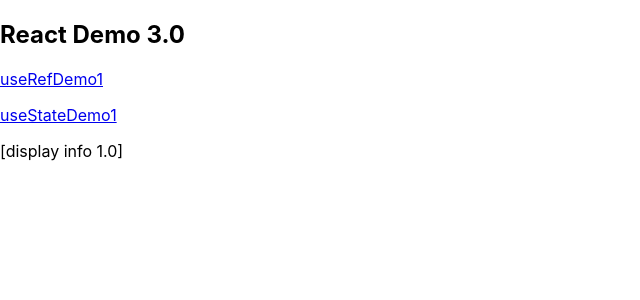
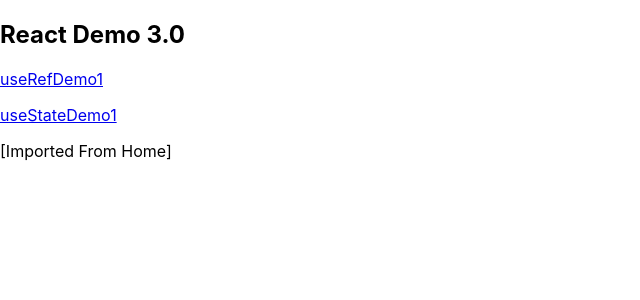
Before and after one commit to NatGallagher/React-Demos, a React (Create React App) app in the folder react-demo-app-v7/: page / in a window 1280 px wide. Shown: the top 300 px of the page, without its empty margins (0-640 px from the left). Built offline with nearby package versions, Linux system fonts and the light colour scheme.

Commit message:
v7 info moved to home and imported

```diff
--- a/react-demo-app-v7/src/App.js
+++ b/react-demo-app-v7/src/App.js
@@ -1,27 +1,10 @@
-
+import Home from "./components/Home"
 
 function App() {
 
-  function useRefDemo1() {
-    let msgText = "useRefDemo1";
-    console.log(msgText);
-  }
-
-  function useStateDemo1() {
-    let msgText = "useRefDemo1";
-    console.log(msgText);
-  }
-
   return (
     <>
-      <h2>React Demo 3.0</h2>
-      <a href="#" onClick={useRefDemo1}>useRefDemo1</a>
-      <p></p>
-      <a href="#" onClick={useStateDemo1}>useStateDemo1</a>
-      <p></p>
-      <div>
-        [display info 1.0]
-      </div>
+      <Home/>
     </>
   );
 }
--- /dev/null
+++ b/react-demo-app-v7/src/components/Home.js
@@ -0,0 +1,27 @@
+function Home() {
+
+    function useRefDemo1() {
+      let msgText = "useRefDemo1";
+      console.log(msgText);
+    }
+
+    function useStateDemo1() {
+      let msgText = "useRefDemo1";
+      console.log(msgText);
+    }
+
+    return (
+      <>
+        <h2>React Demo 3.0</h2>
+        <a href="#" onClick={useRefDemo1}>useRefDemo1</a>
+        <p></p>
+        <a href="#" onClick={useStateDemo1}>useStateDemo1</a>
+        <p></p>
+        <div>
+          [Imported From Home]
+        </div>
+      </>
+    );
+  }
+
+  export default Home;
```
Also changed, not shown: 1 other file (tests, documents, lock files or other folders).
